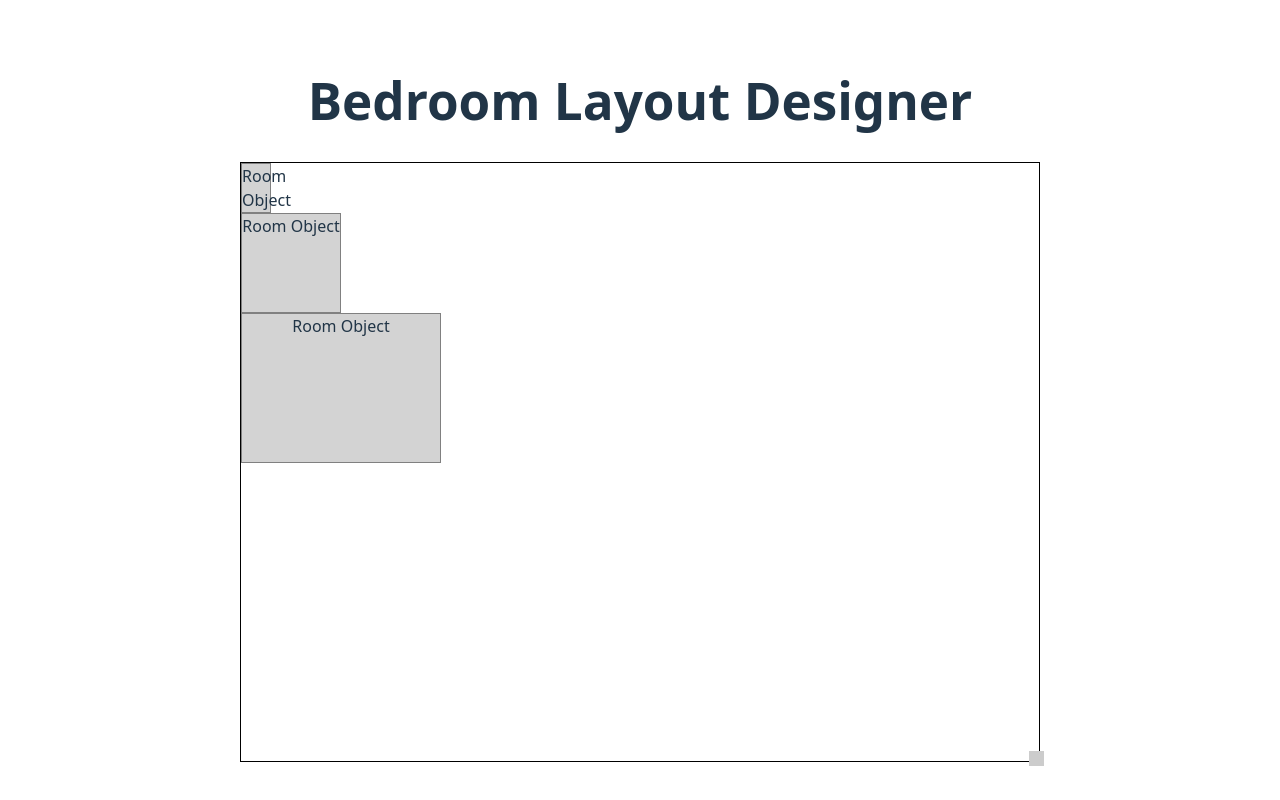
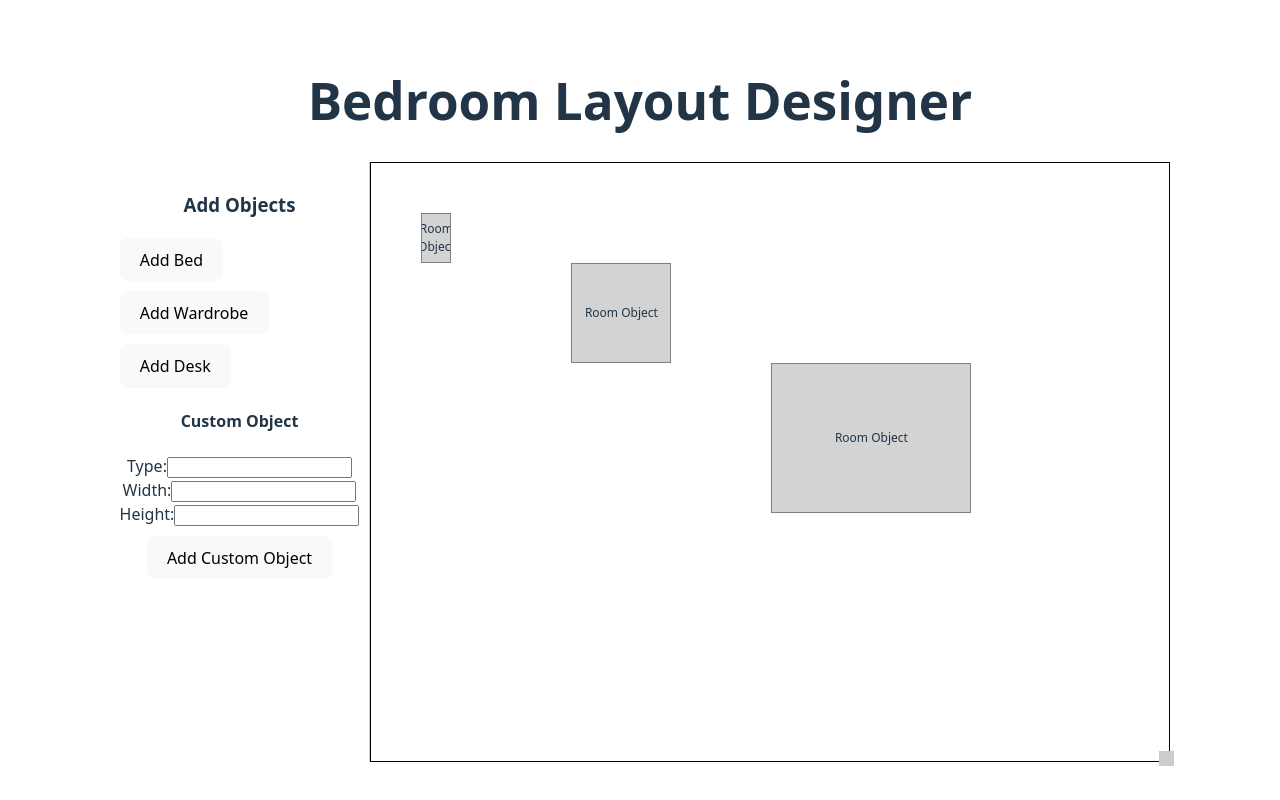
Before and after one commit to Slaymish/BedroomLayoutDesigner, a React (Vite) app in the folder layout-designer/: page / in a window 1280 px wide. Built offline with nearby package versions, Linux system fonts and the light colour scheme.

Commit message:
feat: implement room layout functionality with draggable objects and add object panel

```diff
--- a/layout-designer/src/App.tsx
+++ b/layout-designer/src/App.tsx
@@ -1,13 +1,37 @@
+import { useState } from 'react'
 import './App.css'
+import AddObjectPanel from './components/AddObjectPanel'
 import RoomCanvas from './components/RoomCanvas'
+import type { RoomItem } from './types'
 
 function App() {
+  const [items, setItems] = useState<RoomItem[]>([
+    { id: 1, width: 30, height: 50, x: 50, y: 50 },
+    { id: 2, width: 100, height: 100, x: 200, y: 100 },
+    { id: 3, width: 200, height: 150, x: 400, y: 200 }
+  ]);
+
+  const handleAddItem = (width: number, height: number, type: string) => {
+    const newItem: RoomItem = {
+      id: Date.now(),
+      width,
+      height,
+      x: 50, // Default start position
+      y: 50,
+      type
+    };
+    setItems([...items, newItem]);
+  };
+
   return (
     <>
       <div>
         <h1>Bedroom Layout Designer</h1>
       </div>
-      <RoomCanvas />
+      <div style={{ display: 'flex' }}>
+        <AddObjectPanel onAddObject={handleAddItem} />
+        <RoomCanvas items={items} onItemsChange={setItems} />
+      </div>
     </>
   )
 }
--- /dev/null
+++ b/layout-designer/src/components/AddObjectPanel.tsx
@@ -0,0 +1,59 @@
+interface AddObjectPanelProps {
+    onAddObject: (width: number, height: number, type: string) => void;
+}
+
+export default function AddObjectPanel({ onAddObject }: AddObjectPanelProps) {
+    return (
+        <div style={{ padding: '10px', borderRight: '1px solid #ccc' }}>
+            <h3>Add Objects</h3>
+            <button
+                style={{ display: 'block', marginBottom: '10px' }}
+                onClick={() => onAddObject(100, 200, 'Bed')}
+            >
+                Add Bed
+            </button>
+            <button
+                style={{ display: 'block', marginBottom: '10px' }}
+                onClick={() => onAddObject(150, 60, 'Wardrobe')}
+            >
+                Add Wardrobe
+            </button>
+            <button
+                style={{ display: 'block', marginBottom: '10px' }}
+                onClick={() => onAddObject(120, 60, 'Desk')}
+            >
+                Add Desk
+            </button>
+            <form style={{ marginTop: '20px' }} onSubmit={e => {
+                e.preventDefault();
+                const form = e.target as HTMLFormElement;
+                const width = parseInt((form.elements.namedItem('width') as HTMLInputElement).value, 10);
+                const height = parseInt((form.elements.namedItem('height') as HTMLInputElement).value, 10);
+                const type = (form.elements.namedItem('type') as HTMLInputElement).value;
+                onAddObject(width, height, type);
+                form.reset();
+            }}>
+                <h4>Custom Object</h4>
+                <div>
+                    <label>
+                        Type:
+                        <input type="text" name="type" required />
+                    </label>
+                </div>
+                <div>
+                    <label>
+                        Width:
+                        <input type="number" name="width" required />
+                    </label>
+                </div>
+                <div>
+                    <label>
+                        Height:
+                        <input type="number" name="height" required />
+                    </label>
+                </div>
+                <button type="submit" style={{ marginTop: '10px' }}>Add Custom Object</button>
+            </form>
+        </div>
+    );
+}
--- a/layout-designer/src/components/RoomCanvas.tsx
+++ b/layout-designer/src/components/RoomCanvas.tsx
@@ -1,38 +1,86 @@
 import { useState, useEffect, useRef } from "react"
 import RoomObject from "./RoomObject"
+import type { RoomItem } from "../types"
 
-export default function RoomCanvas() {
+interface RoomCanvasProps {
+    items: RoomItem[];
+    onItemsChange: React.Dispatch<React.SetStateAction<RoomItem[]>>;
+}
+
+export default function RoomCanvas({ items, onItemsChange }: RoomCanvasProps) {
     const [width, setWidth] = useState(800);
     const [height, setHeight] = useState(600);
     const [isResizing, setIsResizing] = useState<null | 'right' | 'bottom' | 'corner'>(null);
+
+    const [draggingId, setDraggingId] = useState<number | null>(null);
+    const [dragOffset, setDragOffset] = useState({ x: 0, y: 0 });
+
     const canvasRef = useRef<HTMLDivElement>(null);
 
-    let objects = [
-        <RoomObject width={30} height={50} key={1} />,
-        <RoomObject width={100} height={100} key={2} />,
-        <RoomObject width={200} height={150} key={3} />
-    ]
+    const handleObjectMouseDown = (e: React.MouseEvent, id: number) => {
+        e.stopPropagation();
+        const item = items.find(i => i.id === id);
+        if (item && canvasRef.current) {
+            const rect = canvasRef.current.getBoundingClientRect();
+            setDraggingId(id);
+            // Calculate offset relative to the item's top-left
+            // We need the mouse position relative to the canvas, minus the item's x/y
+            const mouseXInCanvas = e.clientX - rect.left;
+            const mouseYInCanvas = e.clientY - rect.top;
+
+            setDragOffset({
+                x: mouseXInCanvas - item.x,
+                y: mouseYInCanvas - item.y
+            });
+        }
+    };
 
     useEffect(() => {
         const handleMouseMove = (e: MouseEvent) => {
-            if (!isResizing) return;
+            if (isResizing && canvasRef.current) {
+                const rect = canvasRef.current.getBoundingClientRect();
 
-            if (canvasRef.current) {
-                const rect = canvasRef.current.getBoundingClientRect();
+                // Calculate minimum dimensions based on objects
+                const minWidth = Math.max(100, ...items.map(i => i.x + i.width));
+                const minHeight = Math.max(100, ...items.map(i => i.y + i.height));
+
                 if (isResizing === 'right' || isResizing === 'corner') {
-                    setWidth(Math.max(100, e.clientX - rect.left));
+                    setWidth(Math.max(minWidth, e.clientX - rect.left));
                 }
                 if (isResizing === 'bottom' || isResizing === 'corner') {
-                    setHeight(Math.max(100, e.clientY - rect.top));
+                    setHeight(Math.max(minHeight, e.clientY - rect.top));
                 }
+            } else if (draggingId !== null && canvasRef.current) {
+                const rect = canvasRef.current.getBoundingClientRect();
+                const mouseXInCanvas = e.clientX - rect.left;
+                const mouseYInCanvas = e.clientY - rect.top;
+
+                onItemsChange(prevItems => prevItems.map(item => {
+                    if (item.id === draggingId) {
+                        const newX = mouseXInCanvas - dragOffset.x;
+                        const newY = mouseYInCanvas - dragOffset.y;
+
+                        // Clamp position within room bounds
+                        const clampedX = Math.max(0, Math.min(newX, width - item.width));
+                        const clampedY = Math.max(0, Math.min(newY, height - item.height));
+
+                        return {
+                            ...item,
+                            x: clampedX,
+                            y: clampedY
+                        };
+                    }
+                    return item;
+                }));
             }
         };
 
         const handleMouseUp = () => {
             setIsResizing(null);
+            setDraggingId(null);
         };
 
-        if (isResizing) {
+        if (isResizing || draggingId !== null) {
             window.addEventListener('mousemove', handleMouseMove);
             window.addEventListener('mouseup', handleMouseUp);
         }
@@ -41,7 +89,7 @@ export default function RoomCanvas() {
             window.removeEventListener('mousemove', handleMouseMove);
             window.removeEventListener('mouseup', handleMouseUp);
         };
-    }, [isResizing]);
+    }, [isResizing, draggingId, dragOffset, onItemsChange, items, width, height]);
 
     return (
         <div
@@ -51,10 +99,21 @@ export default function RoomCanvas() {
                 height,
                 border: '1px solid black',
                 position: 'relative',
-                boxSizing: 'border-box'
+                boxSizing: 'border-box',
+                backgroundColor: 'white'
             }}
         >
-            {objects}
+            {items.map(item => (
+                <RoomObject
+                    key={item.id}
+                    width={item.width}
+                    height={item.height}
+                    x={item.x}
+                    y={item.y}
+                    label={item.type}
+                    onMouseDown={(e) => handleObjectMouseDown(e, item.id)}
+                />
+            ))}
 
             {/* Right Handle */}
             <div
--- a/layout-designer/src/components/RoomObject.tsx
+++ b/layout-designer/src/components/RoomObject.tsx
@@ -1,5 +1,35 @@
-export default function RoomObject({width = 100, height = 100 }: {width?: number, height?: number, key: number}) {
-    return <div style={{ width, height, backgroundColor: 'lightgray', border: '1px solid gray', boxSizing: 'border-box' }}>
-        Room Object
-    </div>
+interface RoomObjectProps {
+    width?: number;
+    height?: number;
+    x?: number;
+    y?: number;
+    label?: string;
+    onMouseDown?: (e: React.MouseEvent) => void;
 }
+
+export default function RoomObject({ width = 100, height = 100, x = 0, y = 0, label = "Room Object", onMouseDown }: RoomObjectProps) {
+    return (
+        <div
+            onMouseDown={onMouseDown}
+            style={{
+                width,
+                height,
+                position: 'absolute',
+                left: x,
+                top: y,
+                backgroundColor: 'lightgray',
+                border: '1px solid gray',
+                boxSizing: 'border-box',
+                cursor: 'move',
+                userSelect: 'none',
+                display: 'flex',
+                alignItems: 'center',
+                justifyContent: 'center',
+                overflow: 'hidden',
+                fontSize: '12px'
+            }}
+        >
+            {label}
+        </div>
+    );
+}
--- /dev/null
+++ b/layout-designer/src/types.ts
@@ -0,0 +1,8 @@
+export interface RoomItem {
+    id: number;
+    width: number;
+    height: number;
+    x: number;
+    y: number;
+    type?: string;
+}
```
